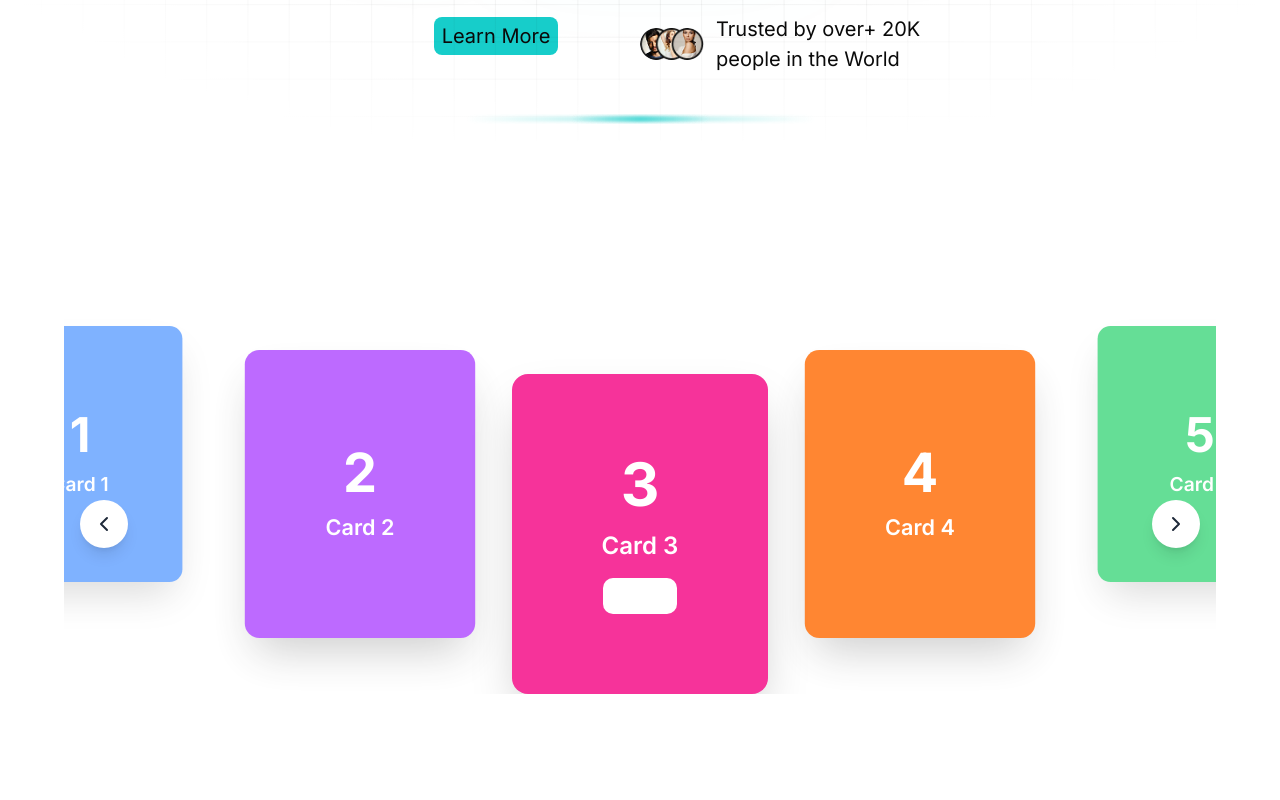
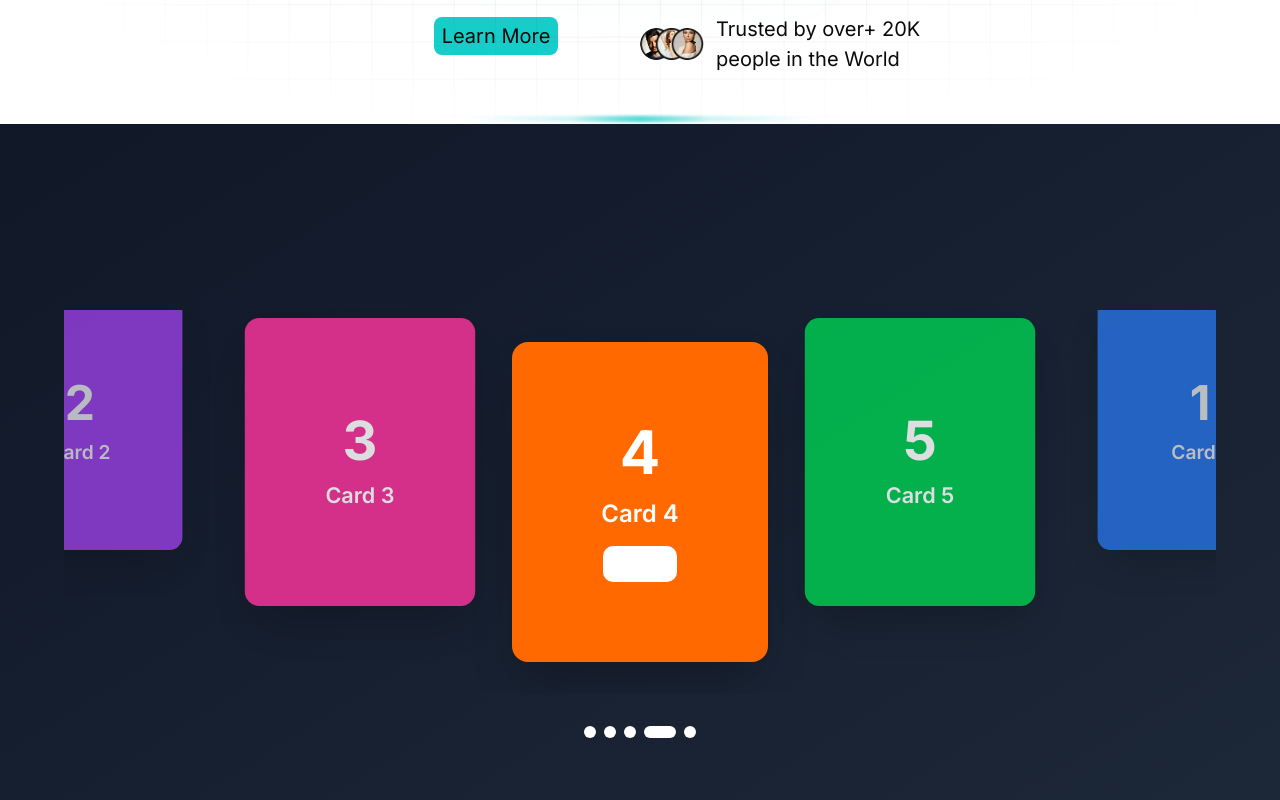
Before and after one commit to Roshen-Perera/ceylon-developers-portfolio, a Next.js app: page / in a window 1280 px wide. Shown: the part 480-1280 px from the top of the page. Built offline with nearby package versions, Linux system fonts and the light colour scheme.

Commit message:
Implement auto-play functionality in StaggeredCarousel and adjust card display logic for improved user experience

```diff
--- a/components/serviceCarousel.tsx
+++ b/components/serviceCarousel.tsx
@@ -1,10 +1,8 @@
 "use client";
-
-import React, { useState } from "react";
-import { ChevronLeft, ChevronRight } from "lucide-react";
+import React, { useState, useEffect } from "react";
 
 const StaggeredCarousel = () => {
-  const [currentIndex, setCurrentIndex] = useState(2);
+  const [currentIndex, setCurrentIndex] = useState(0);
 
   const cards = [
     { id: 1, title: "Card 1", color: "bg-blue-500" },
@@ -14,53 +12,77 @@ const StaggeredCarousel = () => {
     { id: 5, title: "Card 5", color: "bg-green-500" },
   ];
 
-  const getCardStyle = (index) => {
-    // Calculate distance considering circular looping
-    let distance = index - currentIndex;
-    const totalCards = cards.length;
+  // Auto-play carousel
+  useEffect(() => {
+    const interval = setInterval(() => {
+      setCurrentIndex((prev) => prev + 1);
+    }, 2000); // Change slide every 2 seconds
 
-    // Adjust for circular distance (shortest path around the circle)
-    if (distance > totalCards / 2) distance -= totalCards;
-    if (distance < -totalCards / 2) distance += totalCards;
+    return () => clearInterval(interval);
+  }, []);
 
+  const getCardData = (index: number) => {
+    const cardIndex = ((index % cards.length) + cards.length) % cards.length;
+    return cards[cardIndex];
+  };
+
+  const getCardStyle = (index: number) => {
+    const distance = index - currentIndex;
     const absDistance = Math.abs(distance);
 
-    // Position 0 (center): baseline (0px up)
-    // Position 1 (±1 from center): 40px up
-    // Position 2 (±2 from center): 80px up
-    const translateY = absDistance === 0 ? 0 : absDistance === 1 ? -40 : -80;
+    // Only show cards within range
+    if (absDistance > 4) {
+      return { display: "none" };
+    }
+
+    // Calculate horizontal position
+    const translateX = distance * 280;
+
+    // Staggered height effect - creates step pattern on both sides
+    // Center: 0px, ±1: -40px, ±2: -80px, ±3: -120px, ±4: -160px
+    const translateY = -absDistance * 40;
 
     // Scale and opacity based on distance
-    const scale = absDistance === 0 ? 1 : absDistance === 1 ? 0.9 : 0.8;
-    const opacity = absDistance === 0 ? 1 : absDistance === 1 ? 0.8 : 0.6;
+    const scale = 1 - absDistance * 0.1;
+    const opacity = 1 - absDistance * 0.15;
 
     return {
-      transform: `translateX(${
-        distance * 280
-      }px) translateY(${translateY}px) scale(${scale})`,
-      opacity: opacity,
-      zIndex: 5 - absDistance,
+      transform: `translateX(calc(-50% + ${translateX}px)) translateY(${translateY}px) scale(${Math.max(
+        scale,
+        0.7
+      )})`,
+      opacity: Math.max(opacity, 0.4),
+      zIndex: 10 - absDistance,
     };
   };
 
   const next = () => {
-    setCurrentIndex((prev) => (prev + 1) % cards.length);
+    setCurrentIndex((prev) => prev + 1);
   };
 
-  const prev = () => {
-    setCurrentIndex((prev) => (prev - 1 + cards.length) % cards.length);
-  };
+  // Generate indices to render
+  const indicesToRender = [];
+  for (let i = currentIndex - 4; i <= currentIndex + 4; i++) {
+    indicesToRender.push(i);
+  }
 
   return (
-    <div className="flex items-center justify-center min-h-screen">
+    <div className="flex items-center justify-center min-h-screen bg-gradient-to-br from-gray-900 to-gray-800 p-8">
       <div className="relative w-full max-w-6xl">
         {/* Carousel Container */}
-        <div className="relative h-96 flex items-end justify-center overflow-hidden">
-          {cards.map((card, index) => (
+        <div className="relative h-96 overflow-hidden">
+          <div className="absolute inset-0 flex items-center justify-center">
+            {indicesToRender.map((index) => {
+              const card = getCardData(index);
+              const style = getCardStyle(index);
+
+              if (style.display === "none") return null;
+
+              return (
                 <div
-              key={card.id}
-              className={`absolute w-64 h-80 ${card.color} rounded-2xl shadow-2xl transition-all duration-500 ease-out cursor-pointer`}
-              style={getCardStyle(index)}
+                  key={index}
+                  className={`absolute left-1/2 w-64 h-80 ${card.color} rounded-2xl shadow-2xl transition-all duration-500 ease-out cursor-pointer`}
+                  style={style}
                   onClick={() => setCurrentIndex(index)}
                 >
                   <div className="flex flex-col items-center justify-center h-full text-white p-6">
@@ -73,23 +95,10 @@ const StaggeredCarousel = () => {
                     )}
                   </div>
                 </div>
-          ))}
+              );
+            })}
           </div>
-
-        {/* Navigation Buttons */}
-        <button
-          onClick={prev}
-          className="absolute left-4 top-1/2 -translate-y-1/2 w-12 h-12 bg-white rounded-full shadow-lg flex items-center justify-center hover:bg-gray-100 transition-colors z-10"
-        >
-          <ChevronLeft className="w-6 h-6 text-gray-800" />
-        </button>
-
-        <button
-          onClick={next}
-          className="absolute right-4 top-1/2 -translate-y-1/2 w-12 h-12 bg-white rounded-full shadow-lg flex items-center justify-center hover:bg-gray-100 transition-colors z-10"
-        >
-          <ChevronRight className="w-6 h-6 text-gray-800" />
-        </button>
+        </div>
 
         {/* Indicators */}
         <div className="flex justify-center gap-2 mt-8">
@@ -98,7 +107,7 @@ const StaggeredCarousel = () => {
               key={card.id}
               onClick={() => setCurrentIndex(index)}
               className={`w-3 h-3 rounded-full transition-all ${
-                index === currentIndex
+                currentIndex % cards.length === index
                   ? "bg-white w-8"
                   : "bg-white bg-opacity-40"
               }`}
```
Lines whose indentation alone changed are shown as unchanged.
